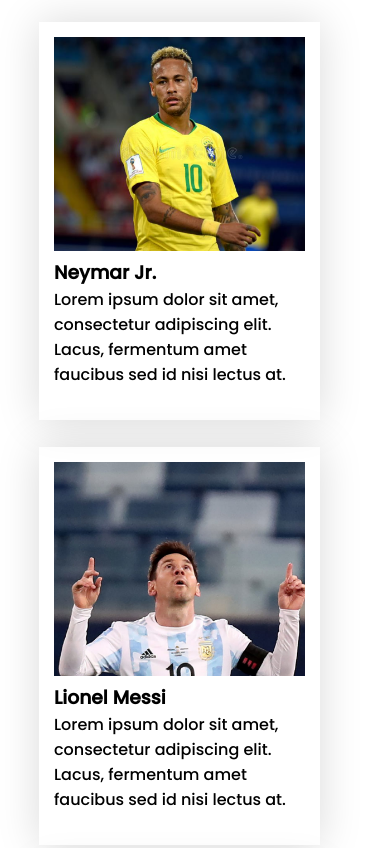
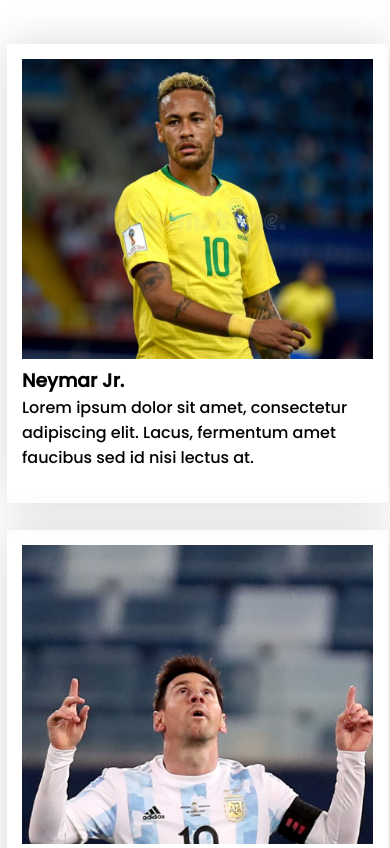
Before and after one commit to s-sakib-ahmed/responsive-football, a plain HTML site: page index.html in a window 390 px wide. Shown: the part 878-1726 px from the top of the page. Drawn offline with Linux system fonts and the light colour scheme.

Commit message:
responsive-revised

```diff
--- a/style.css
+++ b/style.css
@@ -118,6 +118,7 @@ button:hover {
     /* height: 474px; */
     padding: 15px 15px 33px 15px;
     box-shadow: 0px 0px 40px rgba(0, 0, 0, 0.15);
+    margin-left: 12%;
 }
 
 .info img {
@@ -210,8 +211,8 @@ footer p {
     }
 
     .half_width img {
-        width: 329px;
-        height: 259.17px;
+        width: 176%;
+        height: auto;
         /* margin: 50px 16px 62px 15px; */
         /* padding: 0; */
         padding-top: 50px;
@@ -227,7 +228,7 @@ footer p {
     }
 
     .container {
-        width: 80%;
+        width: 100%;
         /* padding: 47px 2px 43px 9px; */
         margin-top: 47px;
         /* padding-bottom: 43px; */
@@ -243,7 +244,11 @@ footer p {
         /* justify-content: center; */
         /* width: 80%; */
     }
-
+    .info{
+        margin-left: 2%;
+        margin-right: 2%;
+        width: 100%;
+    }
     /* Footer Part */
 
     footer {
@@ -275,19 +280,3 @@ footer p {
         text-align: center;
     }
 }
-
-
-
- /* footer .s_media_icons {
-        margin: 29px 95px 20px;
-        /* margin-top: 29px;
-        margin-bottom: 20px; */
-        /* margin-left: auto;
-        margin-right: auto; */
-        /* gap: 13px; */
-        /* text-align: center; */
-     */
-    /* footer .fa-brands{
-        justify-content: center;
-        align-items: center;
-    }  */
```
